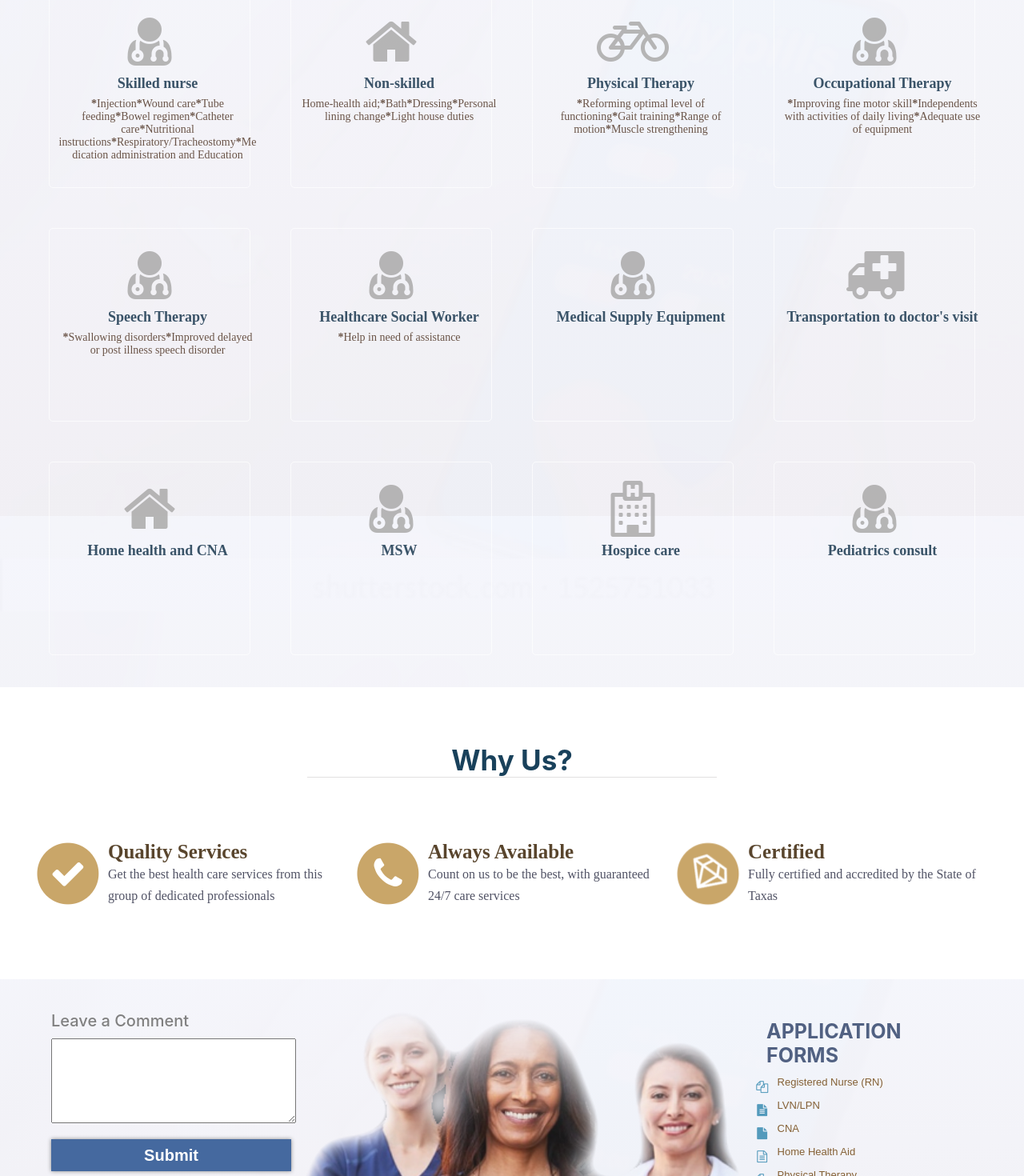
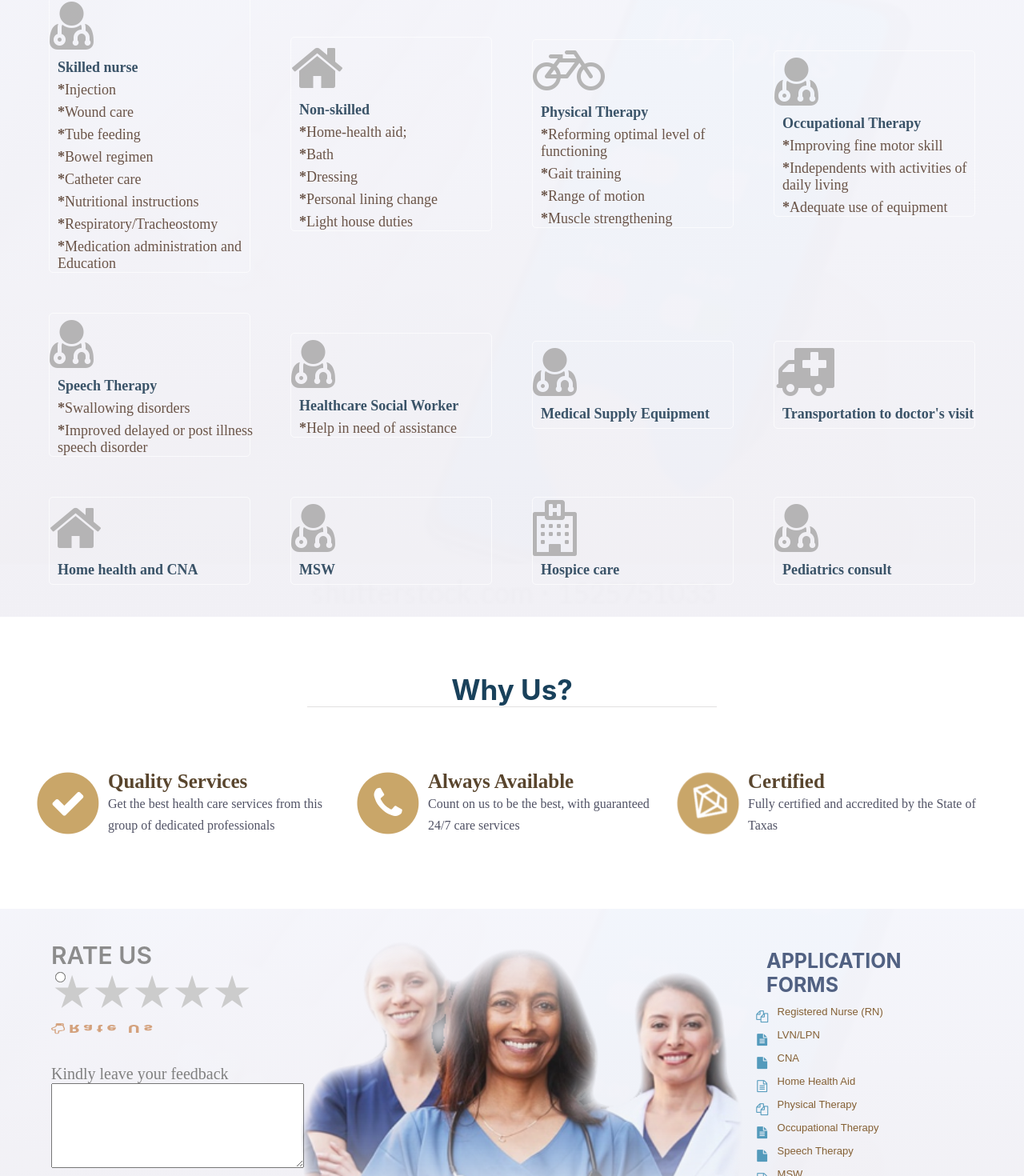
Before and after one commit to OPOKUSIAWEUGENE/joint_health_care_website4, a React (Create React App) app: page / in a window 1280 px wide. Shown: the part 1460-2930 px from the top of the page at 80% size. Built offline with nearby package versions, Linux system fonts and the light colour scheme.

Commit message:
styling the 'our services' row

```diff
--- a/src/Layout/Main.js
+++ b/src/Layout/Main.js
@@ -21,7 +21,7 @@ import Square from "./Headercomponents/square"
 import { FontAwesomeIcon } from '@fortawesome/react-fontawesome'
 import { useAnimation, motion } from "framer-motion";
 import { useInView } from "react-intersection-observer";
-import { useEffect } from "react"
+import { useEffect, useState } from "react"
 import Animation1 from "./Maincontentcomponents/Animation1"
 import Animation2 from "./Maincontentcomponents/Animation2"
 import Animation3 from "./Maincontentcomponents/Animation3"
@@ -62,6 +62,78 @@ export default function Main(){
           control.start("hidden");
         }
       }, [control, inView]);
+
+
+  const afterFeedback= <div className={styles.afterfeedbackTab} >
+    <div>Thanks!!</div>
+
+  </div>
+
+    const feedback=  <form className={styles.feedbackTab} onSubmit={handleSubmit}>
+
+      <div className={styles.rating}>
+      <div className={styles.rateHeading}>  RATE US</div>
+
+      <div className={styles.rateContent}>
+      <div className={styles.rate}>
+<input type="radio" id="star5" name="rate" value="5" />
+<label for="star5" title="text">5 stars</label>
+<input type="radio" id="star4" name="rate" value="4" />
+<label for="star4" title="text">4 stars</label>
+<input type="radio" id="star3" name="rate" value="3" />
+<label for="star3" title="text">3 stars</label>
+<input type="radio" id="star2" name="rate" value="2" />
+<label for="star2" title="text">2 stars</label>
+<input type="radio" id="star1" name="rate" value="1" />
+<label for="star1" title="text">1 star</label>
+</div>
+</div>
+<div className={styles.rateCaptions}>
+<i className="fa fa-hand-o-up fa-flip "></i>
+Rate Us
+</div>
+</div>
+
+<div className={styles.comments}>
+
+<div className={styles.commentTitle}>Kindly leave your feedback</div>
+<div>
+    <div className={styles.commentForm}>
+        <textarea required name="comments">
+
+        </textarea>
+        <button  className={styles.applicationButton}>Submit</button>
+    </div>
+</div>
+</div>
+</form>
+
+const [feedbackTab, setfeedbackTab]=useState(feedback);
+
+
+
+      async function handleSubmit(event) {
+        event.preventDefault();
+
+        const data = new FormData(event.target);
+        console.log(data)
+        const requestOptions = {
+          method: 'POST',
+          // headers: { 'Content-Type': 'application/json' },
+          body: data
+      };
+      const response = await fetch(`${process.env.REACT_APP_BASE_URL}add-comment`,requestOptions);
+
+      const datas = await response.json();
+      console.log(data);
+     if(response.ok)
+     {
+        setfeedbackTab(afterFeedback)
+     }
+   else{
+    alert('application not sent. please try sending the application again')
+   }
+      }
 
 
     return(
@@ -250,18 +322,18 @@ export default function Main(){
 
 <div className={styles.fa_icons}><i className="fa fa-user-md"></i></div>
 <div className={styles.serviceContent}>
-<span className={styles.serviceContentHeader}>Skilled nurse</span>
-        <span className={styles.serviceContentText}>
-           <strong>*</strong>Injection
-           <strong>*</strong>Wound care
-           <strong>*</strong>Tube feeding
-           <strong>*</strong>Bowel regimen
-           <strong>*</strong>Catheter care
-           <strong>*</strong>Nutritional instructions
-           <strong>*</strong>Respiratory/Tracheostomy
+<div className={styles.serviceContentHeader}>Skilled nurse</div>
+        <div className={styles.serviceContentText}>
+           <div><strong>*</strong>Injection</div>
+           <div> <strong>*</strong>Wound care </div>
+           <div> <strong>*</strong>Tube feeding</div>
+           <div>   <strong>*</strong>Bowel regimen </div>
+           <div>   <strong>*</strong>Catheter care</div>
+           <div>   <strong>*</strong>Nutritional instructions</div>
+           <div>   <strong>*</strong>Respiratory/Tracheostomy</div>
 
-           <strong>*</strong>Medication administration and Education
-             </span>
+           <div>  <strong>*</strong>Medication administration and Education</div>
+             </div>
 
 </div>
 
@@ -270,14 +342,14 @@ export default function Main(){
 {/* <div className={styles.serviceImageContainer}><img className={styles.serviceImage} src={Img2} alt="services"/></div> */}
 <div className={styles.fa_icons}><i className="fa fa-home"></i></div>
 <div className={styles.serviceContent}>
-<span className={styles.serviceContentHeader}>Non-skilled</span>
-        <span className={styles.serviceContentText}>
-          Home-health aid;
-          <strong>*</strong>Bath
-          <strong>*</strong>Dressing
-          <strong>*</strong>Personal lining change
-          <strong>*</strong>Light house duties
-         </span>
+<div className={styles.serviceContentHeader}>Non-skilled</div>
+        <div className={styles.serviceContentText}>
+        <div> <strong>*</strong>Home-health aid; </div>
+          <div>    <strong>*</strong>Bath </div>
+          <div>   <strong>*</strong>Dressing </div>
+          <div> <strong>*</strong>Personal lining change</div>
+          <div> <strong>*</strong>Light house duties </div>
+         </div>
 
 </div>
 
@@ -286,13 +358,13 @@ export default function Main(){
 {/* <div className={styles.serviceImageContainer}><img className={styles.serviceImage} src={Img2} alt="services"/></div> */}
 <div className={styles.fa_icons}><i className="fa fa-bicycle"></i></div>
 <div className={styles.serviceContent}>
-<span className={styles.serviceContentHeader}>Physical Therapy</span>
-        <span className={styles.serviceContentText}>
-        <strong>*</strong>Reforming optimal level of functioning
-        <strong>*</strong>Gait training
-        <strong>*</strong>Range of motion
-        <strong>*</strong>Muscle strengthening
-             </span>
+<div className={styles.serviceContentHeader}>Physical Therapy</div>
+        <div className={styles.serviceContentText}>
+        <div>    <strong>*</strong>Reforming optimal level of functioning </div>
+        <div>     <strong>*</strong>Gait training</div>
+        <div>      <strong>*</strong>Range of motion </div>
+        <div>     <strong>*</strong>Muscle strengthening </div>
+             </div>
 
 </div>
 
@@ -301,12 +373,12 @@ export default function Main(){
 {/* <div className={styles.serviceImageContainer}><img className={styles.serviceImage} src={Img2} alt="services"/></div> */}
 <div className={styles.fa_icons}><i className="fa fa fa-user-md"></i></div>
 <div className={styles.serviceContent}>
-<span className={styles.serviceContentHeader}>Occupational Therapy</span>
-        <span className={styles.serviceContentText}>
-        <strong>*</strong>Improving fine motor skill
-        <strong>*</strong>Independents with activities of daily living
-        <strong>*</strong>Adequate use of equipment
-             </span>
+<div className={styles.serviceContentHeader}>Occupational Therapy</div>
+        <div className={styles.serviceContentText}>
+        <div>     <strong>*</strong>Improving fine motor skill</div>
+        <div>     <strong>*</strong>Independents with activities of daily living</div>
+        <div>     <strong>*</strong>Adequate use of equipment</div>
+             </div>
 
 </div>
     </div>
@@ -318,11 +390,11 @@ export default function Main(){
 {/* <div className={styles.serviceImageContainer}><img className={styles.serviceImage} src={Img2} alt="services"/></div> */}
 <div className={styles.fa_icons}><i className="fa fa fa-user-md"></i></div>
 <div className={styles.serviceContent}>
-<span className={styles.serviceContentHeader}>Speech Therapy</span>
-        <span className={styles.serviceContentText}>
-        <strong>*</strong>Swallowing disorders
-        <strong>*</strong>Improved delayed or post illness speech disorder
-             </span>
+<div className={styles.serviceContentHeader}>Speech Therapy</div>
+        <div className={styles.serviceContentText}>
+        <div>     <strong>*</strong>Swallowing disorders </div>
+        <div>     <strong>*</strong>Improved delayed or post illness speech disorder </div>
+             </div>
 
 </div>
     </div>
@@ -331,10 +403,10 @@ export default function Main(){
 {/* <div className={styles.serviceImageContainer}><img className={styles.serviceImage} src={Img2} alt="services"/></div> */}
 <div className={styles.fa_icons}><i className="fa fa fa-user-md"></i></div>
 <div className={styles.serviceContent}>
-<span className={styles.serviceContentHeader}>Healthcare Social Worker</span>
-        <span className={styles.serviceContentText}>
-            <strong>*</strong>Help in need of assistance
-          </span>
+<div className={styles.serviceContentHeader}>Healthcare Social Worker</div>
+        <div className={styles.serviceContentText}>
+        <div>   <strong>*</strong>Help in need of assistance   </div>
+          </div>
 
 </div>
     </div>
@@ -487,43 +559,7 @@ export default function Main(){
  <div className={styles.parallaxRowContents}>
                 <Parallaxcard height={"350px"} width={"28%"} >
 
-
-
-
-          {/* <div className={styles.rating}>
-          <div className={styles.rateHeading}>  RATE US</div>
-
-          <div className={styles.rateContent}>
-          <div className={styles.rate}>
-    <input type="radio" id="star5" name="rate" value="5" />
-    <label for="star5" title="text">5 stars</label>
-    <input type="radio" id="star4" name="rate" value="4" />
-    <label for="star4" title="text">4 stars</label>
-    <input type="radio" id="star3" name="rate" value="3" />
-    <label for="star3" title="text">3 stars</label>
-    <input type="radio" id="star2" name="rate" value="2" />
-    <label for="star2" title="text">2 stars</label>
-    <input type="radio" id="star1" name="rate" value="1" />
-    <label for="star1" title="text">1 star</label>
-  </div>
-  </div>
-  <div className={styles.rateCaptions}>
-  <i className="fa fa-hand-o-up fa-flip "></i>
-Rate Us
-  </div>
-  </div> */}
-
-  <div className={styles.comment}>
-    <div className={styles.commentTitle}>Leave a Comment</div>
-    <div>
-        <form className={styles.commentForm}>
-            <textarea>
-
-            </textarea>
-            <button  className={styles.applicationButton}>Submit</button>
-        </form>
-    </div>
-  </div>
+ {feedbackTab}
             </Parallaxcard>
 
             <Parallaxcard height={"350px"} width={"50%"} >
--- a/src/Layout/layout.module.css
+++ b/src/Layout/layout.module.css
@@ -978,7 +978,7 @@ padding:10px;
     display: flex;
 flex-direction:column;
 width:250px;
-height:240px;
+
     justify-content:center;
     align-items: center;
     color:rgb(87, 62, 47);
@@ -1017,7 +1017,7 @@ height:240px;
 .serviceContentHeader{
   /* width:100%; */
 
- text-align: center;
+text-align: left;
   font-weight: 600;
 
   font-size:18px;
@@ -1037,10 +1037,14 @@ gap:50px;
   gap:50px;
 }
 .serviceContentText{
-text-align: center;
+display:flex;
+flex-direction:column;
+justify-content: flex-start;
+align-items: flex-start;
+gap:7px;
 width:100%;
-word-wrap: break-word;
-  font-size:14px;
+height:auto;
+  font-size:18px;
 }
 
   .services:hover{
@@ -1050,7 +1054,7 @@ word-wrap: break-word;
 .fa_icons{
   width:100%;
   font-size: 70px;
-  text-align: center;
+  text-align: left;
 }
   .services i{
 
@@ -1326,7 +1330,7 @@ animation: 1s anim-flipX ease infinite;
 }
 .rate:not(:checked) > input {
     position:absolute;
-    top:-9999px;
+    /* top:-9999px; */
 }
 .rate:not(:checked) > label {
     float:right;
@@ -1587,7 +1591,41 @@ align-items: center;
   .return_button button:hover{
 background:rgb(238, 237, 237);
   }
+
+
+  .feedbackTab{
+    display:flex;
+    flex-direction: column;
+    gap:25px;
+  }
+  .commentTitle{
+    width:100%;
+    font-family: 'Times New Roman', Times, serif;
+
+
+  }
+
+  .afterfeedbackTab
+  {
+height:100%;
+width:100%;
+
+display:flex;
+justify-content: center;
+align-items: center;
+color:rgb(9, 210, 9);
+font-size: 50px;
+font-family: 'Times New Roman', Times, serif;
+text-align: center;
+  }
+
+
 @media only screen and (max-width: 780px) {
+
+  .comments{
+  background:rgb(255, 255, 255);
+  width:100%;
+  }
 
   .return_button{
     width:100%;
@@ -1611,7 +1649,7 @@ background:rgb(238, 237, 237);
     width:100%;
   }
 .commentTitle{
-  width:1px;
+  width:100%;
   text-align: center;
 }
 .commentForm{
@@ -1982,7 +2020,7 @@ text-align: center;
 
 }
 .serviceContentText{
-  text-align: center;
+  text-align: left;
  width:100%;
  padding: 0;
 
```
